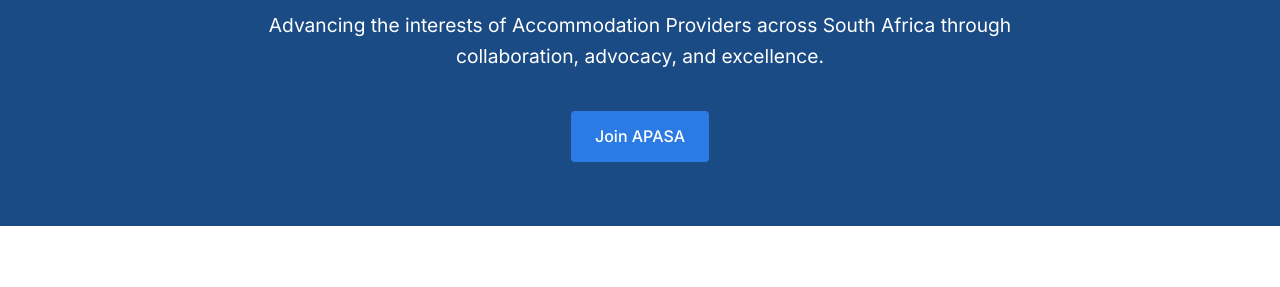
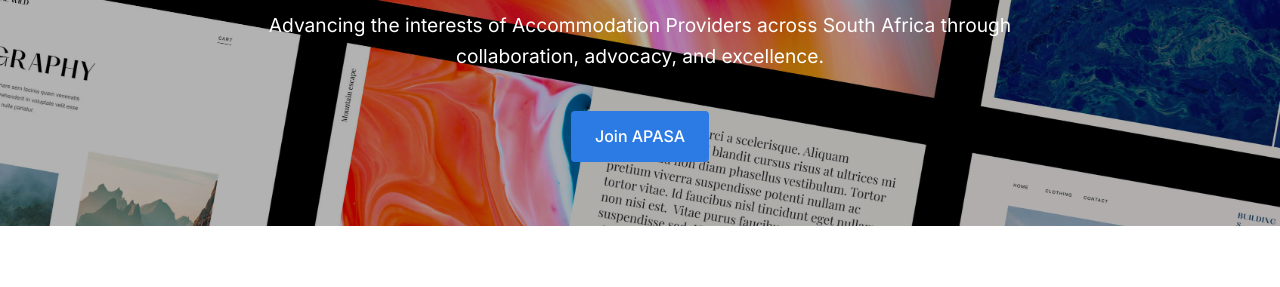
Before and after one commit to Shampene01/apasa-website, a plain HTML site: page index.html in a window 1280 px wide. Shown: the part 211-498 px from the top of the page. Drawn offline with Linux system fonts and the light colour scheme; files whose address does not match are found by name.

Commit message:
Add gradient background to hero section

```diff
--- a/css/styles.css
+++ b/css/styles.css
@@ -83,10 +83,30 @@ body {
 
 /* Hero section */
 .hero {
-    background-color: var(--primary-color);
+    background-image: url('/Users/mac/Documents/GitHub/apasa/apasa-website/images/hero-gradient.jpg');
+    background-size: cover;
+    background-position: center;
+    background-repeat: no-repeat;
     color: var(--white);
     padding: 8rem 2rem 4rem;
     text-align: center;
+    position: relative;
+}
+
+.hero::before {
+    content: '';
+    position: absolute;
+    top: 0;
+    left: 0;
+    right: 0;
+    bottom: 0;
+    background: rgba(0, 0, 0, 0.3);  /* Adds a slight overlay to ensure text readability */
+    z-index: 1;
+}
+
+.hero-content {
+    position: relative;
+    z-index: 2;  /* Ensures content stays above the overlay */
 }
 
 .hero h1 {
```
Also changed, not shown: images/backgrounds/hero-gradient.jpg (added).
